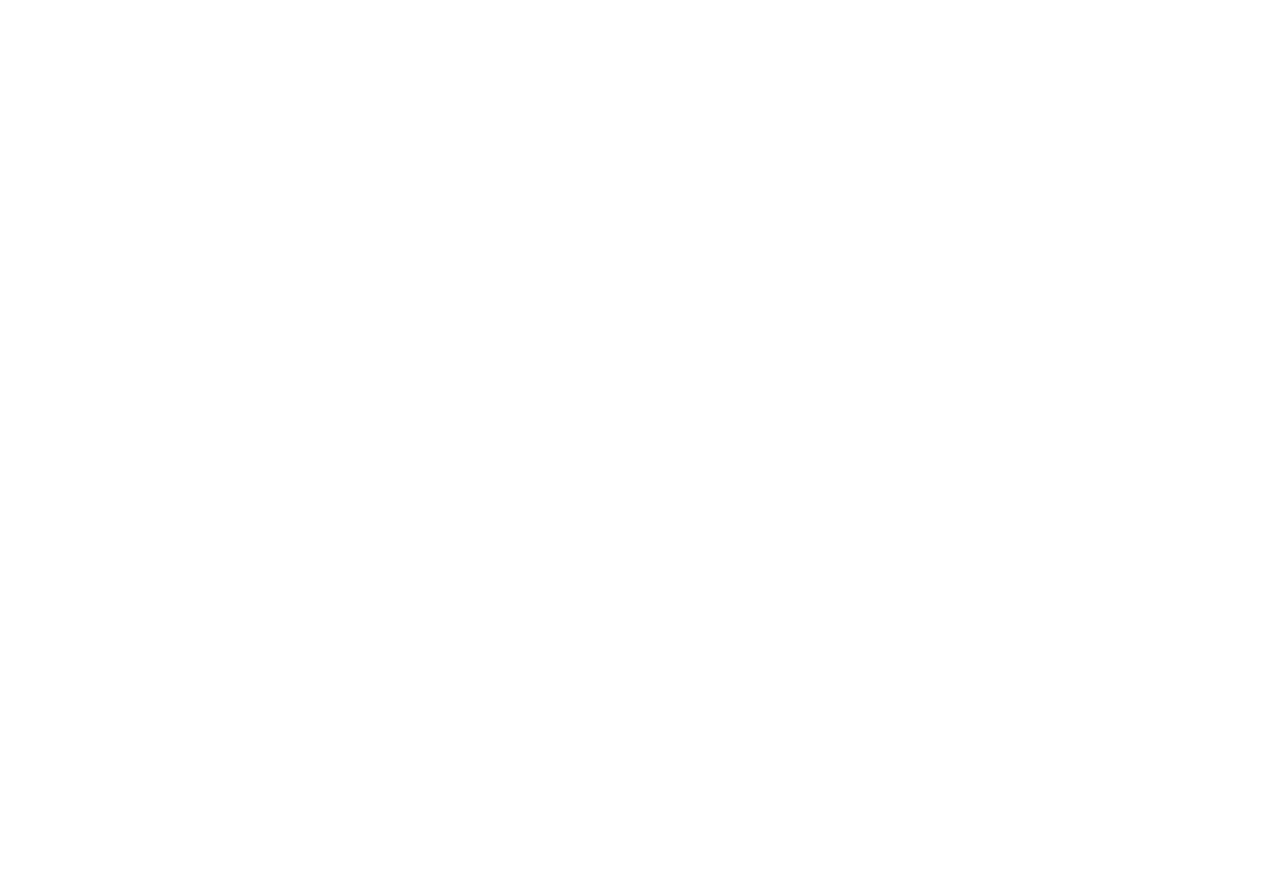
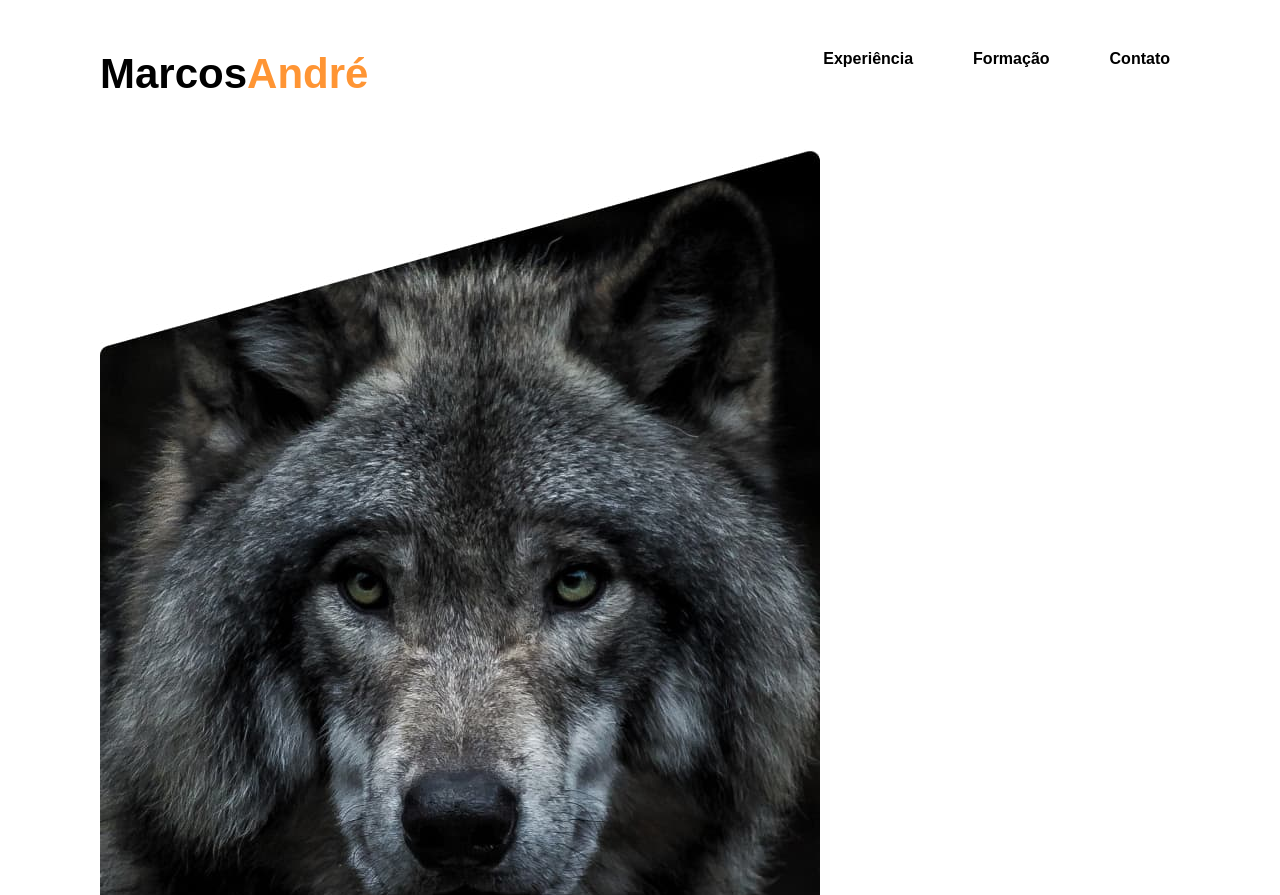
Before and after one commit to devopMarkz/Projeto-Portif-lio, a plain HTML site: page index.html in a window 1280 px wide. Shown: the top 895 px of the page. Before the commit the page ends 800 px from the top, so only its background shows below. Drawn offline with Linux system fonts and the light colour scheme.

Commit message:
Estruturando Header

```diff
--- a/index.html
+++ b/index.html
@@ -6,10 +6,37 @@
     <link rel="stylesheet" href="./src/css/global.css">
     <link rel="preconnect" href="https://fonts.googleapis.com">
     <link rel="preconnect" href="https://fonts.gstatic.com" crossorigin>
-    <link href="https://fonts.googleapis.com/css2?family=Poppins:ital,wght@0,100;0,200;0,300;0,400;0,500;0,600;0,700;0,800;0,900;1,100;1,200;1,300;1,400;1,500;1,600;1,700;1,800;1,900&display=swap" rel="stylesheet">
+    <link href="https://fonts.googleapis.com/css2?family=Fira+Sans:ital,wght@0,100;0,200;0,300;0,400;0,500;0,600;0,700;0,800;0,900;1,100;1,200;1,300;1,400;1,500;1,600;1,700;1,800;1,900&display=swap" rel="stylesheet">
     <title>Document</title>
 </head>
 <body>
+    <header class="cabecalho">
+        <h2 class="cabecalho__titulo">Marcos<span class="cabecalho__titulo--destaque">André</span></h2>
 
+        <nav class="cabecalho__menu">
+            <ul class="cabecalho__menu__lista">
+                <li class="cabecalho__menu__lista__item">
+                    <a href="#" class="cabecalho__menu__lista__item__link">Experiência</a>
+                </li>
+                <li class="cabecalho__menu__lista__item">
+                    <a href="#" class="cabecalho__menu__lista__item__link">Formação</a>
+                </li>
+                <li class="cabecalho__menu__lista__item">
+                    <a href="#" class="cabecalho__menu__lista__item__link">Contato</a>
+                </li>
+            </ul>
+        </nav>
+    </header>
+
+    <section class="banner">
+        <div class="banner__imagem">
+            <img src="./assets/images/perfil.jpg" alt="">
+        </div>
+
+        <div class="banner__descricao">
+            <h1 class="banner__descricao__titulo"></h1>
+            <p class="banner__descricao__localizacao"></p>
+        </div>
+    </section>
 </body>
 </html>
--- /dev/null
+++ b/src/css/cabecalho.css
@@ -0,0 +1,29 @@
+.cabecalho{
+    display: flex;
+    justify-content: space-between;
+    padding: 50px 0;
+}
+
+.cabecalho__titulo{
+    font-size: 4.2rem;
+}
+
+.cabecalho__titulo--destaque{
+    color: var(--cor-destaque);
+}
+
+.cabecalho__menu__lista{
+    display: flex;
+    gap: 40px;
+}
+
+.cabecalho__menu__lista__item__link{
+    color: var(--cor-fonte-principal);
+    cursor: pointer;
+    padding: 1rem;
+    font-weight: 550;
+}
+
+.cabecalho__menu__lista__item__link:hover{
+    color: var(--cor-destaque);
+}
--- a/src/css/global.css
+++ b/src/css/global.css
@@ -1,5 +1,29 @@
+@import './cabecalho.css';
+
 *{
     padding: 0;
     margin: 0;
     box-sizing: border-box;
 }
+
+a{
+    text-decoration: none;
+}
+
+ul{
+    list-style: none;
+}
+
+:root{
+    --background-site: #FAFAFA;
+    --cor-fonte-principal: #000000;
+    --cor-fonte-secundaria: #737373;
+    --cor-destaque: #FF9534;
+    font-size: 62.5%;
+}
+
+body{
+    font-size: 1.6rem;
+    font-family: "FiraSans", sans-serif;
+    padding: 0px 100px;
+}
```
